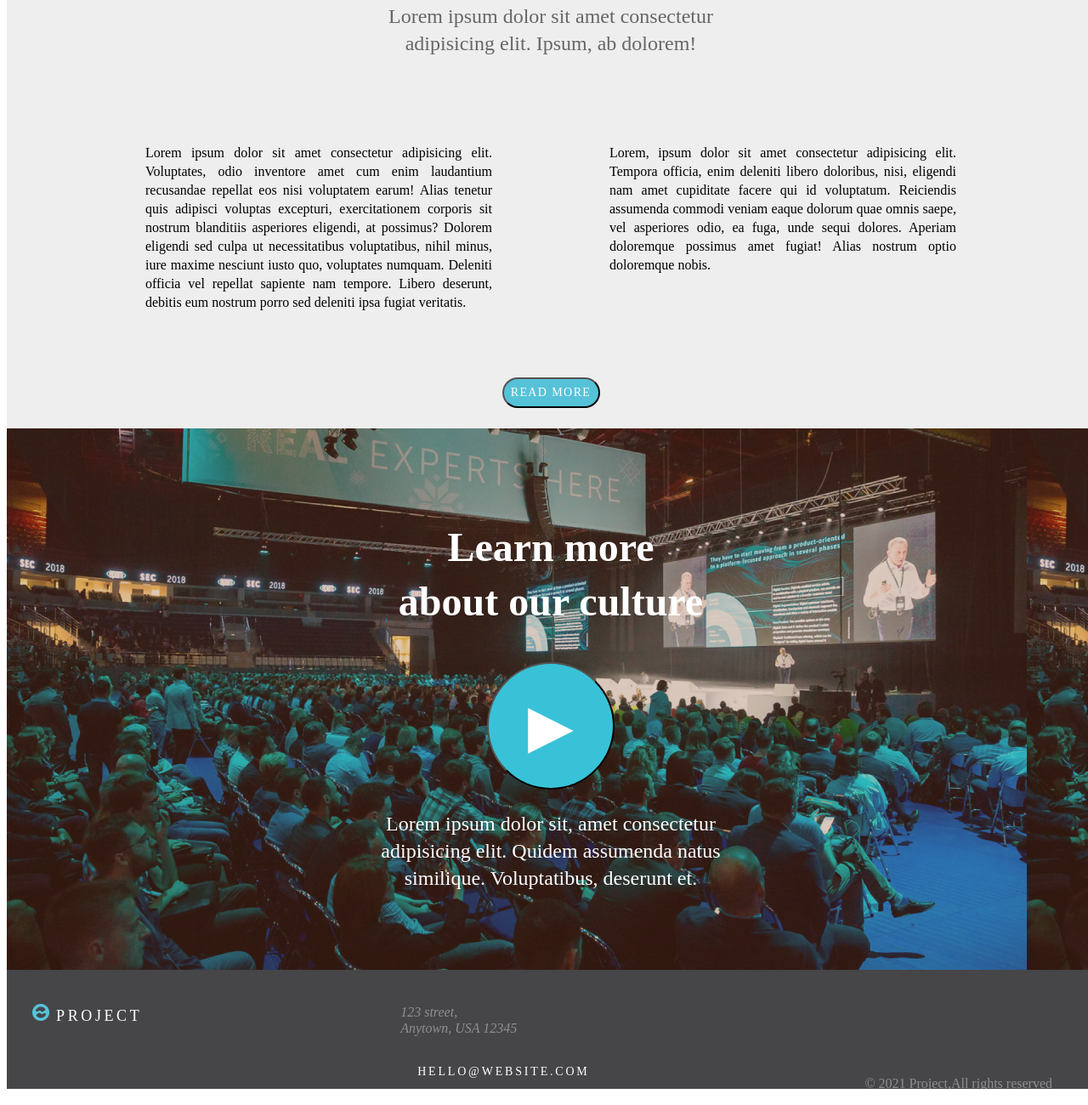
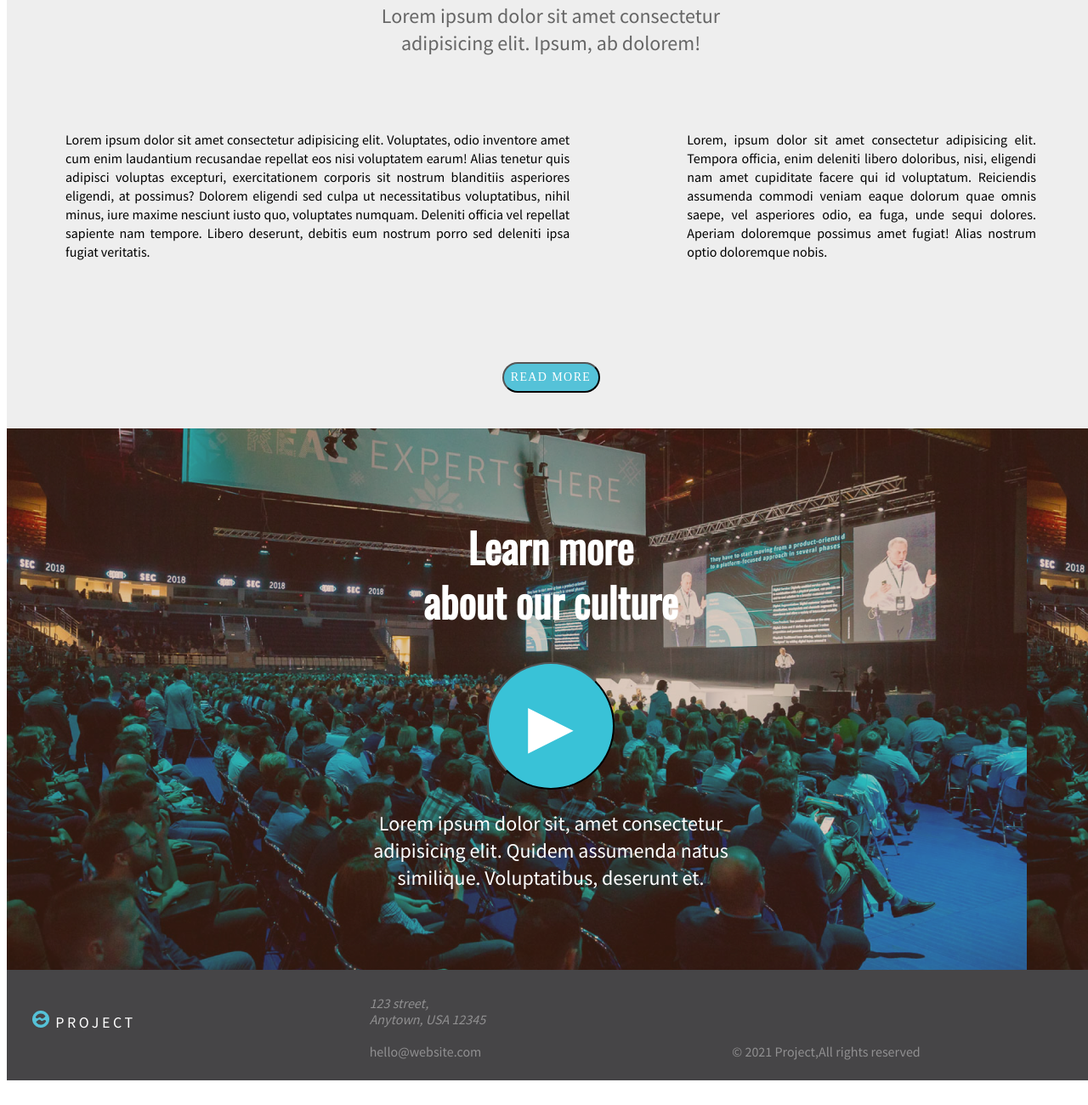
Before and after one commit to JENGO15/CSS-Selectors-and-Responsive, a plain HTML site: page index.html in a window 1280 px wide. Shown: the part 1026-2326 px from the top of the page at 85% size. After the commit the page ends 2305 px from the top, so only its background shows below. Drawn offline with nearby package versions, Linux system fonts and the light colour scheme.

Commit message:
hasta aqui esta bueno

```diff
--- a/CSS/style.css
+++ b/CSS/style.css
@@ -4,7 +4,7 @@ Header {
   justify-content: space-between;
   align-items: center;
   padding: 20px 30% 0 50px;
-  flex-wrap: wrap;
+  flex-wrap: nowrap;
   text-decoration: none;
   list-style: none;
 }
@@ -49,7 +49,7 @@ Header {
 
 
 
-a {
+.menu-options a {
   font-family: "Source Sans Pro";
   font-style: normal;
   font-weight: 400;
@@ -82,11 +82,13 @@ a:hover:after {
 }
 
 
-@media only screen and (max-width: 768px) {
+@media  screen and (max-width: 768px) {
 
   header{
     padding: 20px 5% 0 50px;
   }
+
+
   /* Mostrar el botón de menú */
   #menu-btn {
     display: none;
@@ -144,23 +146,41 @@ a:hover:after {
 
 
 
+
+ .flex-main-container {
+  height:fit-content ;
+  background-color: red;
+
+ }
+
 .flex-main-container{
-    height: 50vh;
     flex-direction: column;
-    flex-wrap: nowrap;
-    overflow:auto;
     align-items: center;
+    overflow: scroll;
+    flex-wrap: wrap;
+    /* background-color: red;
+   height: fit-content; */
 
 }
 
 
-  /* .Footer{
-    flex-direction: column;
-    align-items: center;
-  } */
+.footer_items p{
+  grid-column-start:2;
+  grid-column-end: 2;
+
 }
 
 
+.Footer .footer_items{
+  height: auto;
+  background-color: #464547;
+}
+
+
+
+}
+
+/* FIN MEDIA QUERY */
 
 .Hero {
 
@@ -194,7 +214,7 @@ a:hover:after {
 }
 
 .Hero h1 {
-  display: block;
+  /* display: block; */
   font-family: "Oswald";
   font-style: normal;
   font-weight: 700;
@@ -208,7 +228,7 @@ a:hover:after {
 }
 
 .Hero h2 {
-  display: block;
+  /* display: block; */
   font-family: "Source Sans Pro";
   font-style: normal;
   font-weight: 400;
@@ -226,7 +246,9 @@ a:hover:after {
 
   width: 100vw;
   height: 700px;
-  flex-wrap: nowrap;
+  /* flex-wrap: nowrap; */
+
+  justify-content: center;
 
   text-align: center;
   background: #eeeeee;
@@ -234,7 +256,7 @@ a:hover:after {
 
 .Main h2 {
   height: 119px;
-  top: 887px;
+  /* top: 100px; */
   margin-top: 0%;
   font-family: "Oswald";
   font-style: normal;
@@ -272,7 +294,8 @@ a:hover:after {
   font-weight: 400;
   font-size: 16px;
   line-height: 22px;
-
+  margin: 5px;
+  padding: 5%;
   text-align: justify;
 
   color: #000000;
@@ -283,7 +306,8 @@ a:hover:after {
   font-weight: 400;
   font-size: 16px;
   line-height: 22px;
-
+  margin: 5px;
+  padding: 5%;
   text-align: justify;
 
   color: #000000;
@@ -291,26 +315,26 @@ a:hover:after {
 
 .flex-main-container{
   display: flex;
+  flex-direction: row;
+
   justify-content: center;
+
 }
-.container {
-
+/*
+#pm1 #pm2 {
   width: 408px;
   height: 172px;
   font-family: "Source Sans Pro";
   font-weight: 400;
   font-size: 16px;
   line-height: 22px;
-  text-align: end;
+  text-align: justify;
   margin: 5px;
-  display: flex;
-  flex-direction: row;
   padding: 5%;
+  border-box:;
 
 
-  justify-content:space-between;
-
-}
+} */
 
 
 
@@ -352,7 +376,7 @@ a:hover:after {
 }
 
 .Learn_more #BtnPlay {
-  display: block;
+  /* display: block; */
   place-self: center;
   width: 150px;
   height: 150px;
@@ -377,16 +401,25 @@ a:hover:after {
 .Footer {
   width: 100vw;
   height: 100px;
-  padding-top: 40px;
-  text-align: left;
+  padding-top: 30px;
   background: #464547;
+}
+
+.Footer a{
+  font-family: 'Source Sans Pro';
+font-style: normal;
+font-weight: 400;
+font-size: 16px;
+line-height: 19px;
+color: rgba(255, 255, 255, 0.4);
+text-decoration: none;
 }
 
 
 .Footer #p1 {
 
   padding-left: 30px;
-  margin-block: auto;
+
   font-family: "Source Sans Pro";
   font-style: normal;
   font-weight: 400;
@@ -397,6 +430,8 @@ a:hover:after {
   text-transform: uppercase;
 
   color: #ffffff;
+
+  align-self: top;
 
 
 
@@ -422,7 +457,7 @@ a:hover:after {
 
 .Footer #p3 {
 
-  display: flex;
+
   margin-top: 0%;
   font-family: "Source Sans Pro";
   font-style: normal;
@@ -432,23 +467,18 @@ a:hover:after {
 
   color: rgba(255, 255, 255, 0.4);
 
-  align-items: end;
-  margin-right: 50px;
+  align-self: end;
+
+  /* align-items: end;
+  margin-right: 50px; */
 }
 
-.footer_items {
 
-  display: flex;
-  flex-direction: row;
-  flex-wrap: wrap;
-  justify-content:space-between;
+
+.footer_items  {
+  display: grid;
+  grid-template-columns: repeat(3,1fr);
+  /* grid-template-columns: repeat(auto-fit, minmax(200px,1fr)); */
+  justify-content: space-between;
+  grid-auto-flow: dense;
 }
-
-.div_flex3{
-  display: flex;
-}
-
-.div_flex2{
-  display: flex;
-  flex-wrap: wrap;
-}
--- a/index.html
+++ b/index.html
@@ -5,6 +5,8 @@
     <meta chassets/Logo 1.pngarset="UTF-8">
     <meta http-equiv="X-UA-Compatible" content="IE=edge">
     <meta name="viewport" content="width=device-width, initial-scale=1.0">
+    <link rel="stylesheet"
+  href="https://fonts.googleapis.com/css?family=Source Sans Pro|Oswald">
     <link rel="stylesheet" href="/CSS/style.css">
     <title>Landing Page</title>
 </head>
@@ -26,21 +28,6 @@
                         <li><a href="#">Contact</a></li>
                     </ul>
                   </nav>
-<!--
-                <nav class="menu-hamburguesa">
-                    <input type="checkbox" class="menu-toggle">
-                    <label class="menu-icon" for="menu-toggle">
-                      <span></span>
-                      <span></span>
-                      <span></span>
-                    </label>
-                    <ul class="menu-items">
-                        <li><a href="#">project</a></li>
-                        <li><a href="#">About us</a></li>
-                        <li><a href="#">Stories</a></li>
-                        <li><a href="#">Contact</a></li>
-                    </ul>
-                  </nav> -->
 
 
             </header>
@@ -58,20 +45,20 @@
         <h2>This is the section headline, <br>Continues to Two lines </h2>
         <h3>Lorem ipsum dolor sit amet consectetur <br> adipisicing elit. Ipsum, ab dolorem!</h3>
         <div class="flex-main-container">
-        <div class="container">
+
             <p id="pm1">Lorem ipsum dolor sit amet consectetur adipisicing elit. Voluptates, odio inventore amet cum enim
                 laudantium recusandae repellat eos nisi voluptatem earum! Alias tenetur quis adipisci voluptas
                 excepturi, exercitationem corporis sit nostrum blanditiis asperiores eligendi, at possimus? Dolorem
                 eligendi sed culpa ut necessitatibus voluptatibus, nihil minus, iure maxime nesciunt iusto quo,
                 voluptates numquam. Deleniti officia vel repellat sapiente nam tempore. Libero deserunt, debitis eum
                 nostrum porro sed deleniti ipsa fugiat veritatis. <br>
-            </div>
-            <div class ="container">
+
+
             <p id="pm2">Lorem, ipsum dolor sit amet consectetur adipisicing elit. Tempora officia, enim deleniti libero
                 doloribus, nisi, eligendi nam amet cupiditate facere qui id voluptatum. Reiciendis assumenda commodi
                 veniam eaque dolorum quae omnis saepe, vel asperiores odio, ea fuga, unde sequi dolores. Aperiam
                 doloremque possimus amet fugiat! Alias nostrum optio doloremque nobis.</p>
-        </div>
+
     </div>
 
             <button id="BtnRead">READ MORE</button>
@@ -87,22 +74,22 @@
 
     <div class="Footer">
         <div class="footer_items">
-            <div>
+
                 <p id="p1"><img src="/assets/Logo 1.png " alt=""> Project</p>
-            </div>
 
-            <div class="div_flex2">
+
+
                 <p id="p2"><i> 123 street, <br>
                     Anytown, USA 12345 </i> <br>
                     <br>
                 <a href="">hello@website.com</a> <br>
 
             </p>
-            </div>
 
-            <div class="div_flex3">
+
+
                 <p id="p3">&#169 2021 Project,All rights reserved</p>
-            </div>
+
         </div>
 
 
```
Lines whose indentation alone changed are shown as unchanged.
